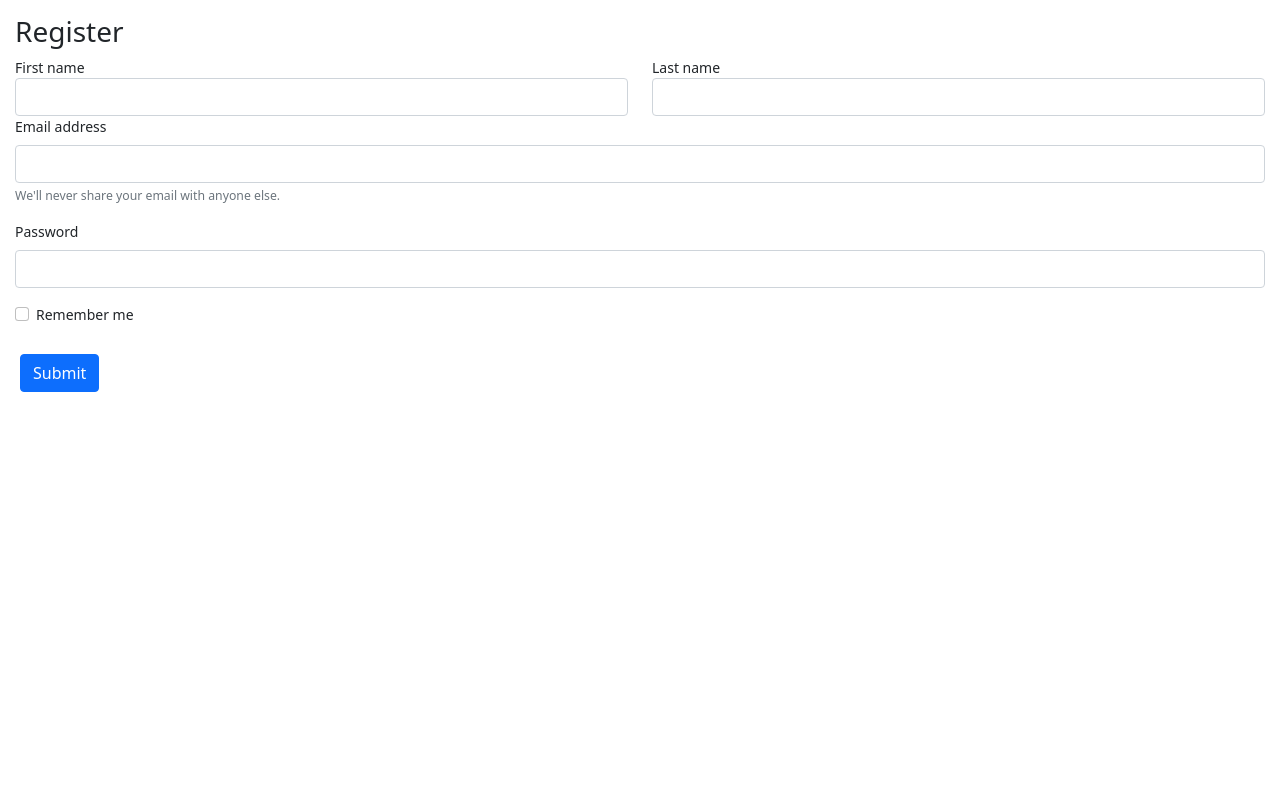
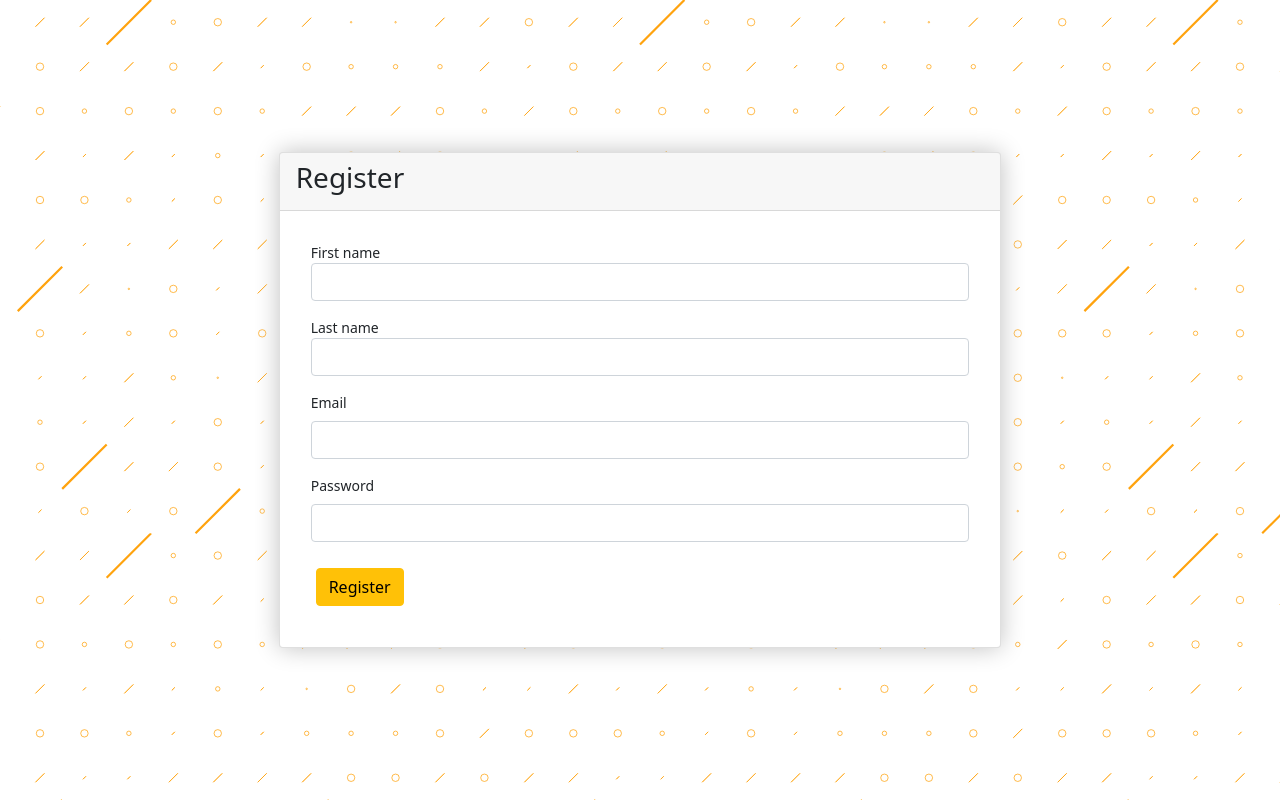
Before and after one commit to erfin0/contohvitb11042022, a Vue app: page /register in a window 1280 px wide. Built offline with nearby package versions, Linux system fonts and the light colour scheme.

Commit message:
register

```diff
--- a/src/router.js
+++ b/src/router.js
@@ -67,7 +67,8 @@
 
     {
         path: "/login",
-        component: login
+        component: login,
+        name:'login.user'
     },
 
     {
@@ -77,10 +78,6 @@
     {
         path: "/register",
         component: register
-    },
-    {
-        path: "/signup",
-        component: signup
     },
 ];
 
--- a/src/view/auth/Login.vue
+++ b/src/view/auth/Login.vue
@@ -32,20 +32,22 @@
               </div>
               <div class="text-right">
                 <button @click="login" class="btn btn-primary">login</button>
+                &nbsp;
+                <a href="/register" style="color: black;">Register</a>
               </div>
             </form>
           </div>
         </div>
       </div>
     </div>
-
   </div>
 </div>
   <router-view />
 </template>
 
 <style>
-@import '../../assets/css/sb-admin-2.css';
+@import '/src/assets/css/sb-admin-2.css';
+/* @import '../../assets/css/sb-admin-2.css'; */
 /* Tripath Custom ;) */
 
  form {
--- a/src/view/auth/Register.vue
+++ b/src/view/auth/Register.vue
@@ -1,38 +1,63 @@
+<script>
+import { useRouter } from 'vue-router';
+export default {
+    setup() {
+        const router = useRouter();
+        const register = () => {
+            router.push({ name: "login.user" });
+        };
+        return { register };
+    },
+};
+</script>
+
 <template>
-   <form>
+<div class="bg-danau">
+  <div class="container h-100">
+    <div class="row justify-content-center align-items-center h-100">
+      <div class="col-lg-7">
+        <div class="card box-shadow">
+          <div class="card-header">
             <h3>Register</h3>
-    <div class="row">
-    <div class="col">
+          </div>
+          <div class="card-body">
+            <form action="">
+              <div class="mb-3">
                 <label for="first name">First name</label>
                 <input type="text" class="form-control" aria-label="First name">
               </div>
-    <div class="col">
+              <div class="mb-3">
                   <label for="last name">Last name</label>
                   <input type="text" class="form-control" aria-label="Last name">
               </div>
-    </div>
               <div class="mb-3">
-    <label for="exampleInputEmail1" class="form-label">Email address</label>
-    <input type="email" class="form-control" id="exampleInputEmail1" aria-describedby="emailHelp">
-    <div id="emailHelp" class="form-text">We'll never share your email with anyone else.</div>
+                <label for="email" class="form-label">Email</label>
+                <input type="email" class="form-control" id="">
               </div>
               <div class="mb-3">
                 <label for="exampleInputPassword1" class="form-label">Password</label>
                 <input type="password" class="form-control" id="exampleInputPassword1">
               </div>
-  <div class="mb-3 form-check">
-    <input type="checkbox" class="form-check-input" id="exampleCheck1">
-    <label class="form-check-label" for="exampleCheck1">Remember me</label>
+              <div class="text-right">
+                <button @click="register" class="btn btn-warning">Register</button>
               </div>
-  <button type="submit" class="btn btn-primary">Submit</button>
             </form>
+          </div>
+        </div>
+      </div>
+    </div>
+  </div>
+</div>
+  <router-view />
 </template>
 
 <style>
- form{
-    width: 100%;
-    max-width: 330px;
-    padding: 15px;
-    margin: auto;
+@import '/src/assets/css/sb-admin-2.css';
+/* @import '../../assets/css/sb-admin-2.css'; */
+/* Tripath Custom ;) */
+
+ form {
+    max-width: inherit !important;
   }
+
 </style>
```
Lines whose indentation alone changed are shown as unchanged.
